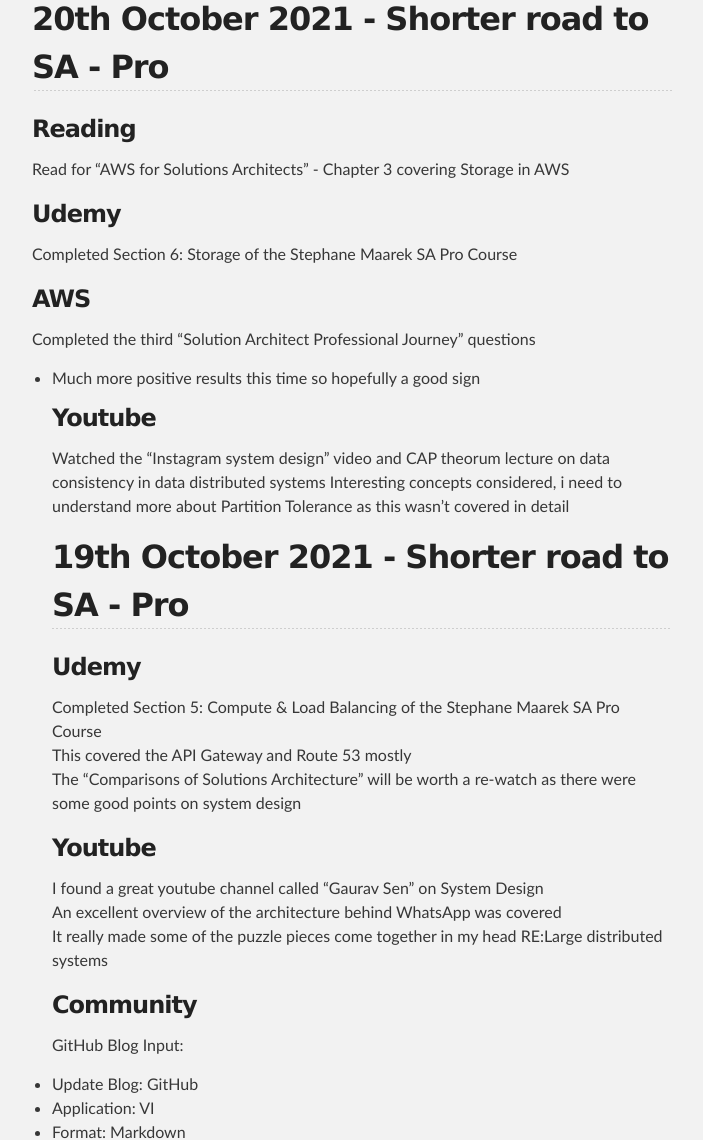
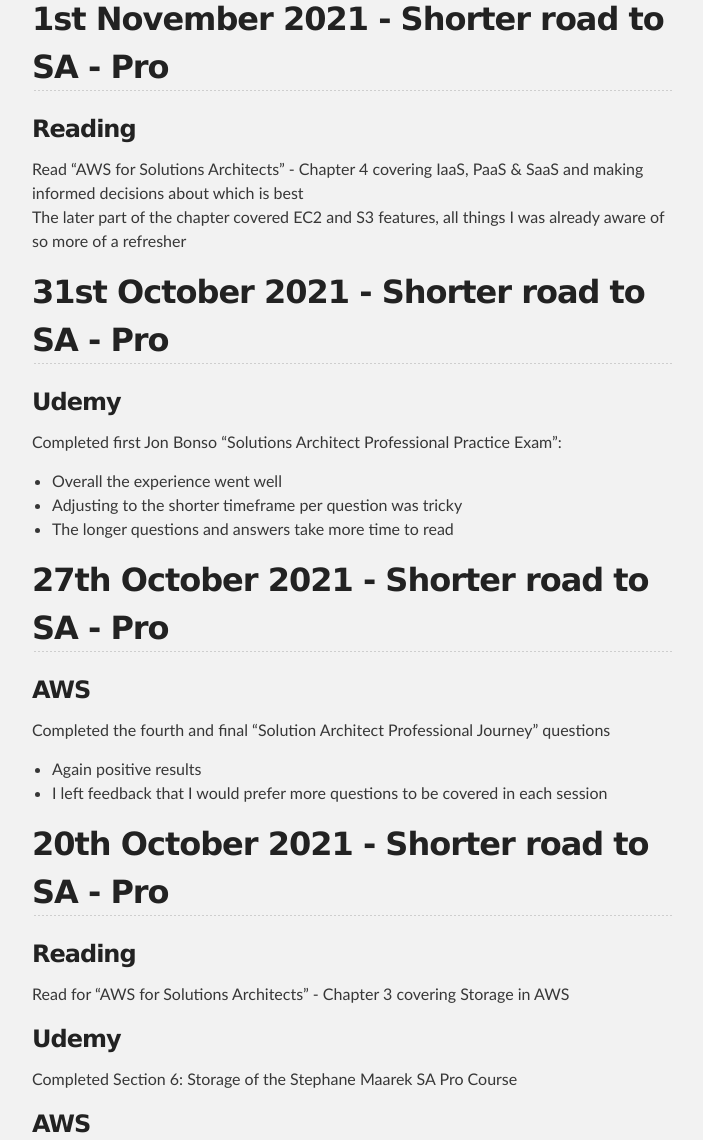
Before and after one commit to adamp-github/adamp-github.github.io, a Jekyll site: the page built from index.md, in a window 1280 px wide and 1400 px high, scrolled down 356 px. Shown: the part 260-1400 px from the top of the window, without its empty margins (288-991 px from the left). Built offline with Jekyll 4.4.1, drawn with Linux system fonts in a browser that asks for light colours; our own code applies the rules of GitHub Pages for plain Markdown files.

Commit message:
Updated the past week worth of study

```diff
--- a/index.md
+++ b/index.md
@@ -1,4 +1,22 @@
 [![AdamP's GitHub stats](https://github-readme-stats.vercel.app/api?username=adamp-github)](https://github.com/adamp-github)
+
+## 1st November 2021 - Shorter road to SA - Pro
+### Reading
+Read "AWS for Solutions Architects" -  Chapter 4 covering IaaS, PaaS & SaaS and making informed decisions about which is best
+The later part of the chapter covered EC2 and S3 features, all things I was already aware of so more of a refresher
+
+## 31st October 2021 - Shorter road to SA - Pro
+### Udemy
+Completed first Jon Bonso "Solutions Architect Professional Practice Exam":
+- Overall the experience went well
+- Adjusting to the shorter timeframe per question was tricky
+- The longer questions and answers take more time to read
+
+## 27th October 2021 - Shorter road to SA - Pro
+### AWS
+Completed the fourth and final "Solution Architect Professional Journey" questions
+- Again positive results
+- I left feedback that I would prefer more questions to be covered in each session
 
 ## 20th October 2021 - Shorter road to SA - Pro
 ### Reading
```
